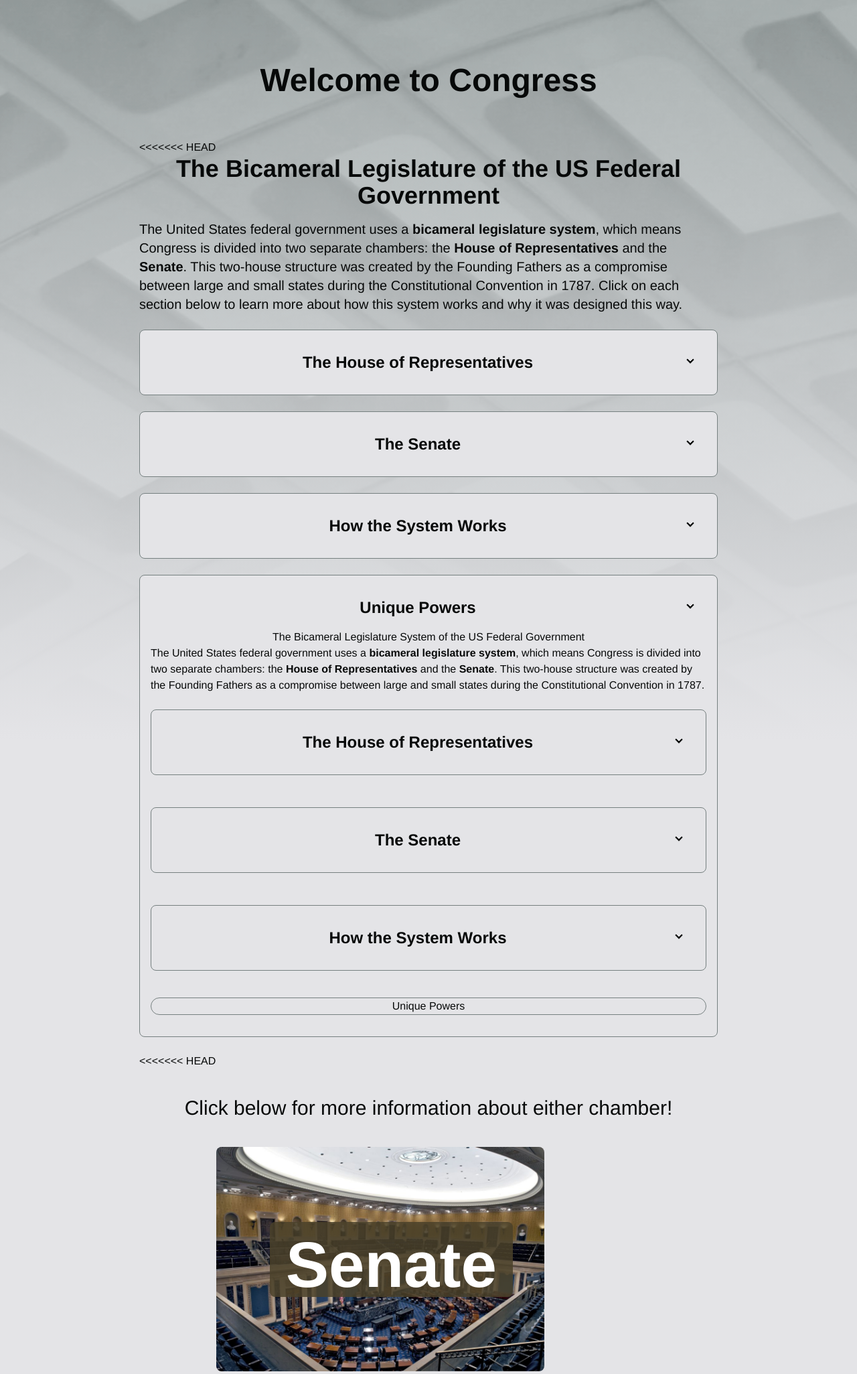
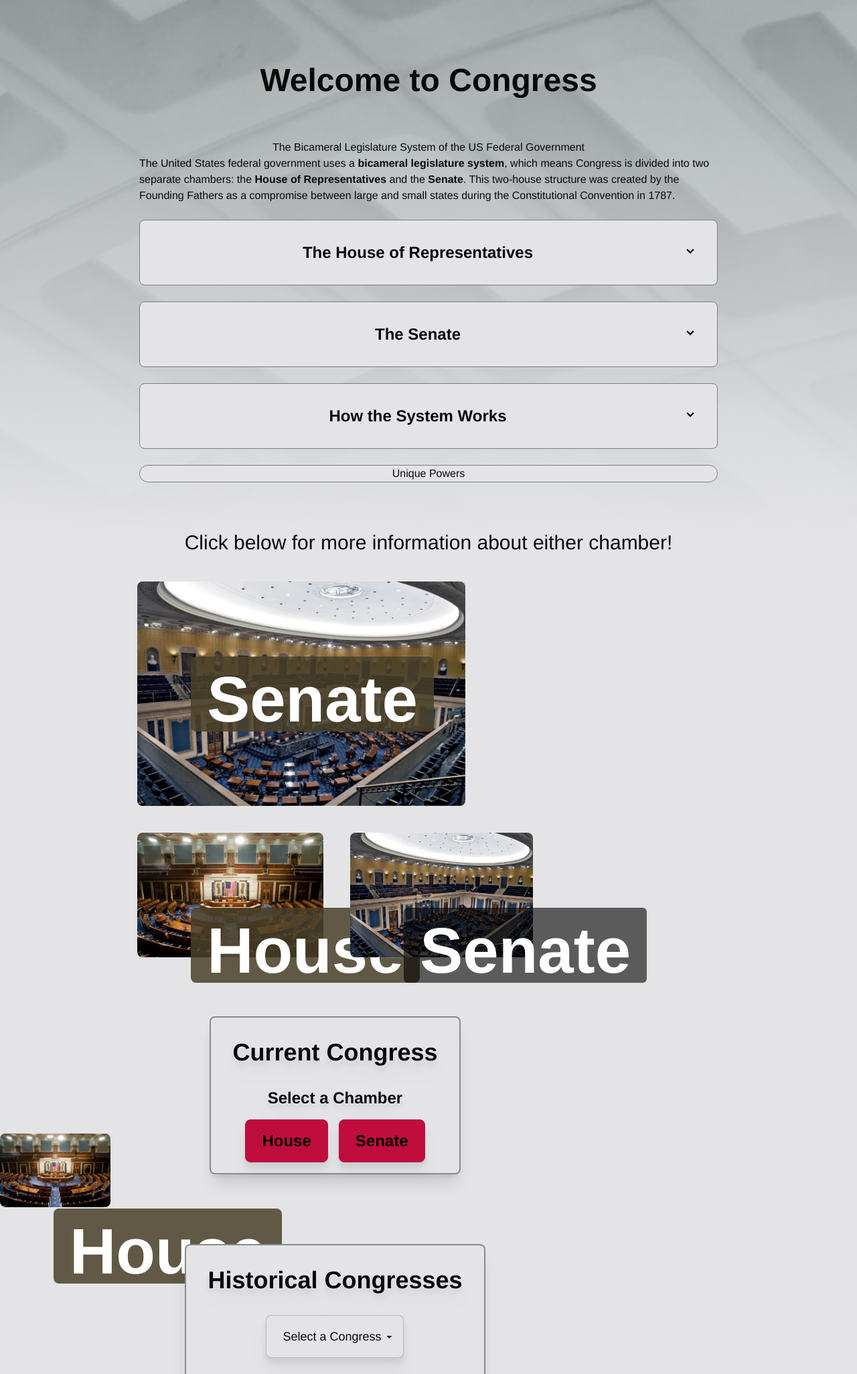
Before and after one commit to JohnWeidman/repcheck, a Django app: page /congress/ in a window 1280 px wide. Shown: the top 2051 px of the page at 67% size. Run offline with Django 5.2, Linux system fonts and the light colour scheme; data that the repository does not hold is empty; some libraries are stand-ins or nearby versions; some web fonts are replaced.

Commit message:
Revert "Adds links to wiki pages for chambers"
This reverts commit b6715f6c63cae822c980d3dc483f5437d1f50b57.

```diff
--- a/congress/templates/congress/congress.html
+++ b/congress/templates/congress/congress.html
@@ -5,47 +5,6 @@
         <h1 class="text-3xl mt-24 font-bold md:text-5xl m-2 text-nowrap">Welcome to Congress</h1>
     </div>
     <div class="max-w-4xl mx-auto p-4 mt-10">
-<<<<<<< HEAD
-        <h1 class="text-center text-4xl font-bold">The Bicameral Legislature of the US Federal Government</h1>
-        <p class="mt-4 text-xl">
-            The United States federal government uses a <strong>bicameral legislature system</strong>, which means Congress is divided into two separate chambers: the <strong>House of Representatives</strong> and the <strong>Senate</strong>. This two-house structure was created by the Founding Fathers as a compromise between large and small states during the Constitutional Convention in 1787. Click on each section below to learn more about how this system works and why it was designed this way.
-        </p>
-        <div class="collapse collapse-arrow border-base-300 bg-zinc-200 border  m-6 p-4 mx-auto rounded-lg"
-             tabindex="0">
-            <div class="collapse-title">
-                <h2 class="text-center text-2xl font-bold">The House of Representatives</h2>
-            </div>
-            <div class="collapse-content text-xl">
-                <p>
-                    The House of Representatives, often called "the House," has <strong>435 members</strong> who serve <strong>two-year terms</strong>. Representation is based on each state's population, so states with more people get more representatives. For example, California has 52 representatives while Wyoming has just one. House members must be at least <strong>25 years old</strong> and are considered closer to the people since they represent smaller districts and face elections more frequently.
-                </p>
-            </div>
-        </div>
-        <div class="collapse collapse-arrow border-base-300 bg-zinc-200 border  m-6 p-4 mx-auto rounded-lg"
-             tabindex="0">
-            <div class="collapse-title">
-                <h2 class="text-center text-2xl font-bold">The Senate</h2>
-            </div>
-            <p class="collapse-content text-xl">
-                The Senate has exactly <strong>100 members</strong>, with each state getting <strong>two senators</strong> regardless of population size. This means Wyoming has the same number of senators as California. Senators serve <strong>six-year terms</strong> and must be at least <strong>30 years old</strong>. The Senate was designed to give smaller states equal voice and to be a more deliberative, stable body.
-            </p>
-        </div>
-        <div class="collapse collapse-arrow border-base-300 bg-zinc-200 border  m-6 p-4 mx-auto rounded-lg"
-             tabindex="0">
-            <div class="collapse-title">
-                <h2 class="text-center text-2xl font-bold">How the System Works</h2>
-            </div>
-            <p class="collapse-content text-xl">
-                Both chambers must pass identical versions of a bill before it can become law. This system creates checks and balances within Congress itself. The House, being larger and more responsive to population changes, often reflects current public opinion more quickly. The Senate, with its equal representation and longer terms, provides stability and protects minority interests.
-            </p>
-        </div>
-        <div class="collapse collapse-arrow border-base-300 bg-zinc-200 border  m-6 p-4 mx-auto rounded-lg"
-             tabindex="0">
-            <div class="collapse-title">
-                <h2 class="text-center text-2xl font-bold">Unique Powers</h2>
-            </div>
-            <p class="collapse-content text-xl">
-=======
         <h1 class="text-center">The Bicameral Legislature System of the US Federal Government</h1>
         <p>
             The United States federal government uses a <strong>bicameral legislature system</strong>, which means Congress is divided into two separate chambers: the <strong>House of Representatives</strong> and the <strong>Senate</strong>. This two-house structure was created by the Founding Fathers as a compromise between large and small states during the Constitutional Convention in 1787.
@@ -82,21 +41,16 @@
         <div class="collapse collapse-arrow border-base-300 bg-zinc-200 border m-4 mx-auto" tabindex="0">
             <h2 class="collaps-title text-center">Unique Powers</h2>
             <p class="collapse-content">
->>>>>>> 4002422 (working on styling and adding info to congress page)
                 Each chamber also has unique powers. Only the House can introduce <em>spending bills</em>, while only the Senate confirms <em>presidential appointments</em> like Supreme Court justices and cabinet members. This bicameral system ensures that legislation must have broad support and prevents any single region or interest group from dominating the federal government.
             </p>
         </div>
     </div>
-<<<<<<< HEAD
     <div class="flex justify-center items-center mt-10">
-
         <h1 class="text-3xl mx-auto ">Click below for more information about either chamber!</h1>
     </div>
     <div class="flex flex-col md:flex-row justify-center items-center gap-10 mt-10 mb-10">
         <div class="relative text-center">
-            <a class="text-8xl  font-bold"
-               href="https://en.wikipedia.org/wiki/United_States_House_of_Representatives"
-               target="_blank">
+            <a class="text-8xl  font-bold" href="">
                 <img src="{% static "/theme/images/house-of-reps.jpeg" %}"
                      alt="Chamber of the House of Representatives"
                      height=""
@@ -108,9 +62,7 @@
             </a>
         </div>
         <div class="relative text-center">
-            <a class="text-8xl  font-bold"
-               href="https://en.wikipedia.org/wiki/United_States_Senate"
-               target="_blank">
+            <a class="text-8xl  font-bold" href="">
                 <img src="{% static "/theme/images/us-senate-chambers.jpg" %}"
                      alt="Chamber of the Senate"
                      height=""
@@ -120,7 +72,6 @@
                     Senate
                 </div>
             </a>
-=======
     <div class="flex flex-col md:flex-row justify-center items-center gap-10 mt-10 mb-10">
         <div class="relative text-center">
             <a class="text-8xl  font-bold" href="">
@@ -143,7 +94,6 @@
             <div class="absolute top-28 left-20 bg-black bg-opacity-60 text-white pt-4 px-6 rounded-md flex items-center justify-center">
                 <a class="text-8xl font-bold" href="">Senate</a>
             </div>
->>>>>>> 4002422 (working on styling and adding info to congress page)
         </div>
     </div>
     <section class="flex flex-wrap items-center justify-center mx-auto p-4 gap-10 rounded-lg">
```
